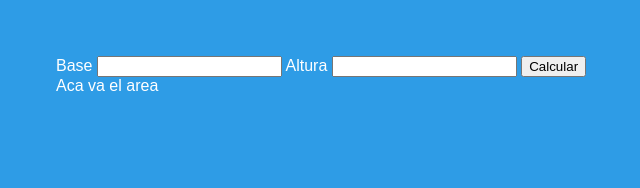
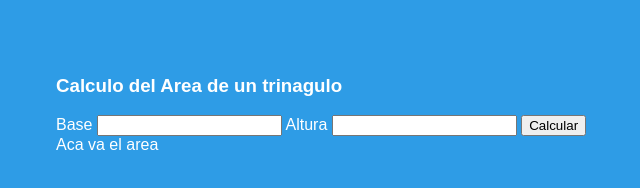
Before and after one commit to DafneGodinez/triangulo, a plain HTML site: page index.html in a window 1280 px wide. Shown: the whole page, without its empty margins (0-640 px from the left). Drawn offline with Linux system fonts and the light colour scheme.

Commit message:
Se agrego titulo a la app

```diff
--- a/index.html
+++ b/index.html
@@ -2,6 +2,7 @@
 <html>
 <body>
 
+<h3>Calculo del Area de un trinagulo </h3>
 <label>Base </label>
 <input type ="text" id ="base">
 
```
